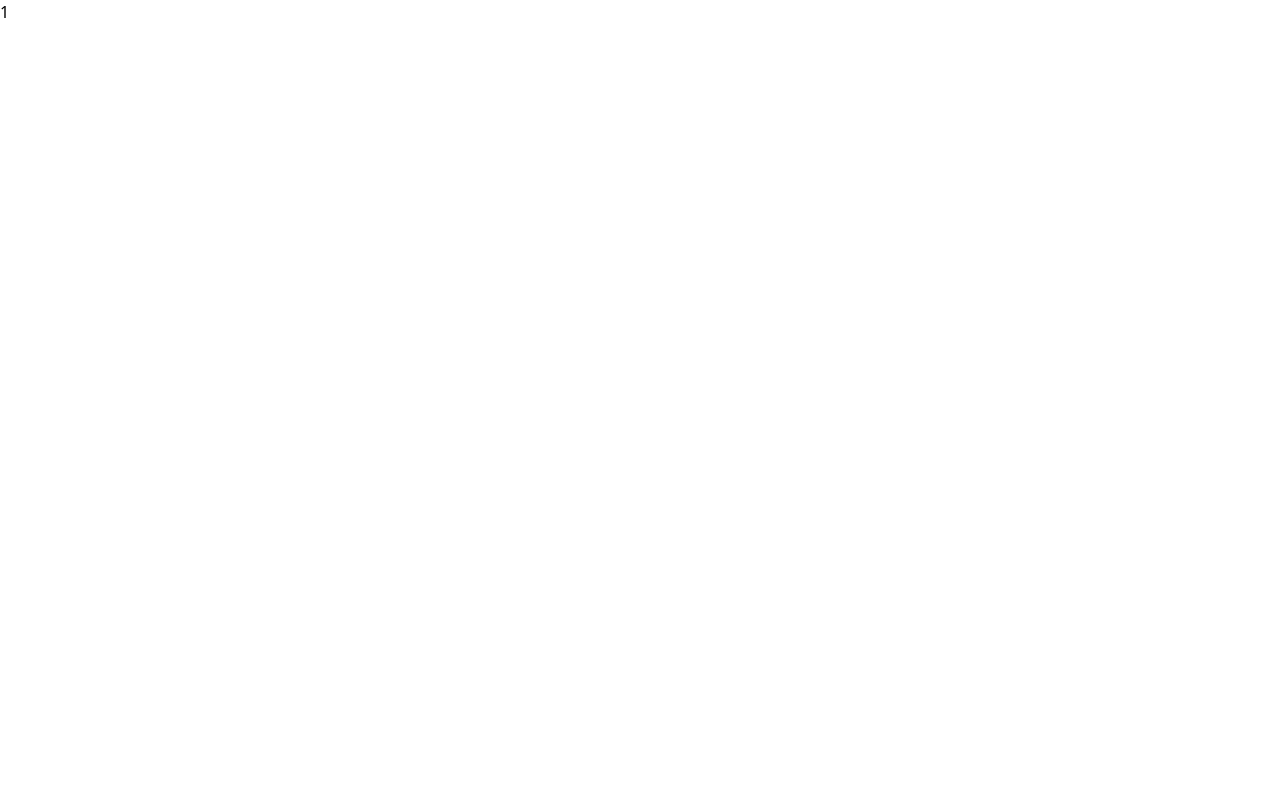
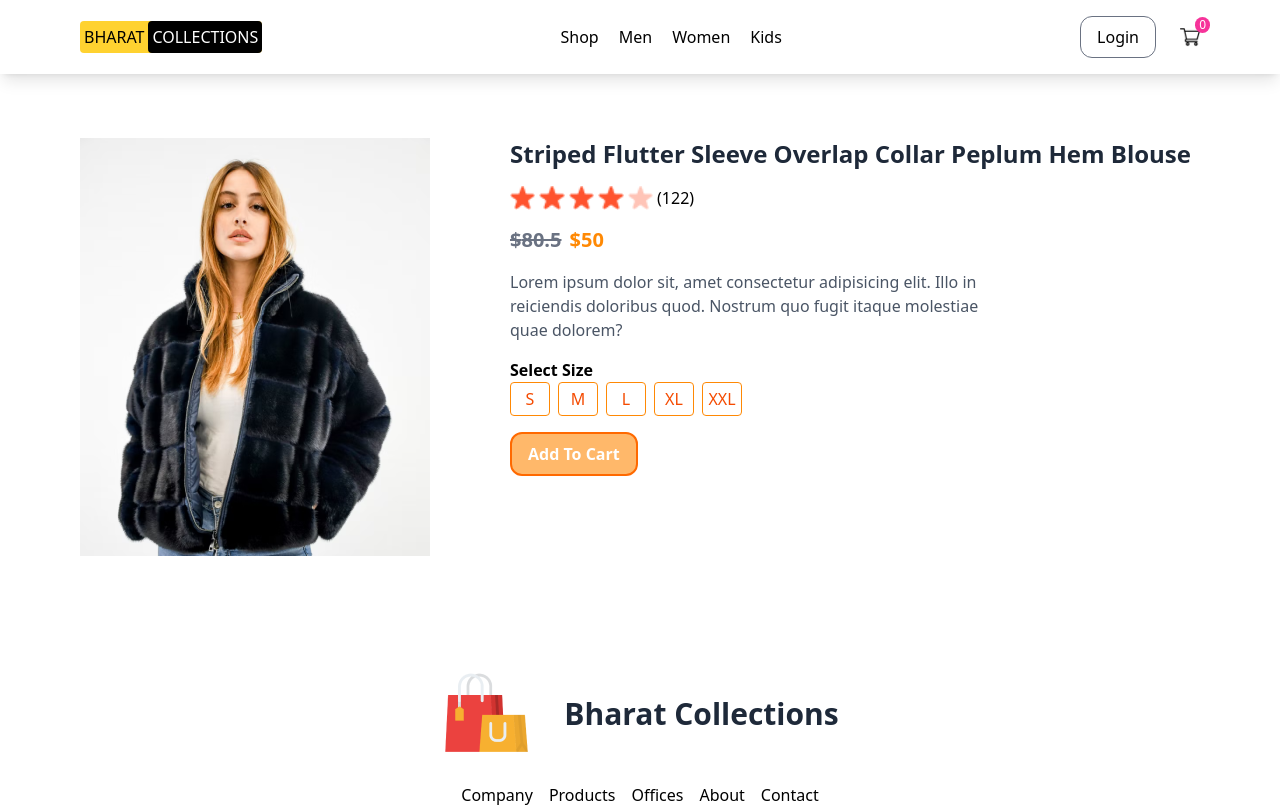
Before and after one commit to bharat-code99/Clothing-Store, a React (Vite) app: page /product/1 in a window 1280 px wide. Shown: the top 807 px of the page. Built offline with nearby package versions, Linux system fonts and the light colour scheme.

Commit message:
Displayed Product

```diff
--- /dev/null
+++ b/src/components/ProductDisplay.jsx
@@ -0,0 +1,54 @@
+import React, { useState } from 'react'
+import brightStar from '../assets/star_icon.png'
+import dullStar from '../assets/star_dull_icon.png'
+
+const ProductDisplay = (props) => {
+
+  const {product} = props;
+  const [selected, setSelected] = useState();
+
+  const handleSelected = (s) => {
+    setSelected(s);
+  }
+
+  return (
+
+    <div className='px-20 flex my-16'>
+      {console.log(product)}
+      <div className='product_left'>
+        <img src={product.image} className=''/>
+      </div>
+      <div className='product_right flex flex-col gap-4 ml-20'>
+        <h1 className='text-2xl text-gray-800 font-bold'>{product.name}</h1>
+        <div className='flex gap-1'>
+          <img src={brightStar} />
+          <img src={brightStar} />
+          <img src={brightStar} />
+          <img src={brightStar} />
+          <img src={dullStar} />
+          <p>(122)</p>
+        </div>
+        <div className='text-xl font-bold space-x-2'>
+          <span className='text-gray-500 line-through'>${product.old_price}</span>
+          <span className='text-orange-400'>${product.new_price}</span>
+        </div>
+        <div className='w-[500px] text-gray-600'>
+          Lorem ipsum dolor sit, amet consectetur adipisicing elit. Illo in reiciendis doloribus quod. Nostrum quo fugit itaque molestiae quae dolorem?
+        </div>
+        <div>
+          <h1 className='font-bold'>Select Size</h1>
+          <div className='flex gap-2'>
+            <p onClick={() => handleSelected('S')} className={`p-1 border border-orange-400 rounded w-10 text-center ${selected === 'S' ? 'bg-orange-400 text-white' : 'text-orange-600'}`}>S</p>
+            <p onClick={() => handleSelected('M')} className={`p-1 border border-orange-400 rounded w-10 text-center ${selected === 'M' ? 'bg-orange-400 text-white' : 'text-orange-600'}`}>M</p>
+            <p onClick={() => handleSelected('L')} className={`p-1 border border-orange-400 rounded w-10 text-center ${selected === 'L' ? 'bg-orange-400 text-white' : 'text-orange-600'}`}>L</p>
+            <p onClick={() => handleSelected('XL')} className={`p-1 border border-orange-400 rounded w-10 text-center ${selected === 'XL' ? 'bg-orange-400 text-white' : 'text-orange-600'}`}>XL</p>
+            <p onClick={() => handleSelected('XXL')} className={`p-1 border border-orange-400 rounded w-10 text-center ${selected === 'XXL' ? 'bg-orange-400 text-white' : 'text-orange-600'}`}>XXL</p>
+          </div>
+        </div>
+        <button className='self-start px-4 py-2 text-white font-bold bg-orange-300 border-2 rounded-xl border-orange-500 cursor-pointer'>Add To Cart</button>
+      </div>
+    </div>
+  )
+}
+
+export default ProductDisplay
--- a/src/pages/Product.jsx
+++ b/src/pages/Product.jsx
@@ -1,12 +1,21 @@
 import { useParams } from "react-router"
-
+import all_product from '../assets/all_product'
+import ProductDisplay from "../components/ProductDisplay";
+import Navbar from '../components/Navbar'
+import Footer from '../components/Footer'
 
 const Product = () => {
 
   const params = useParams();
+  const product = all_product.find((e) => e.id === Number(params.productId));
 
   return (
-    <div>{params.productId}</div>
+    <div>
+      <Navbar />
+      <ProductDisplay product={product} />
+      <Footer />
+    </div>
+
   )
 }
 
```
